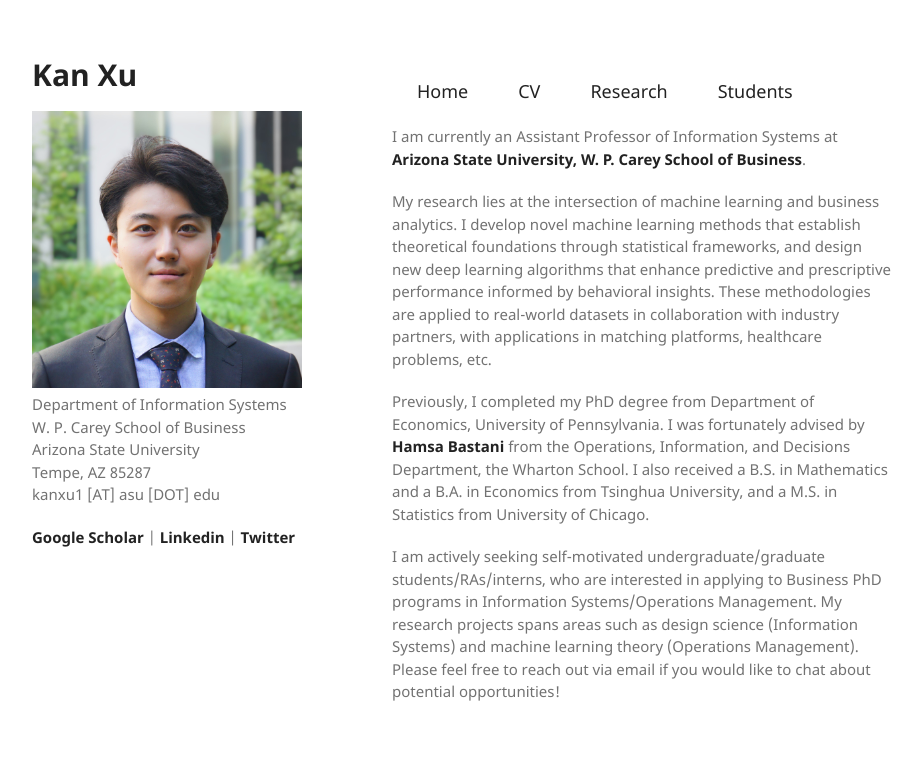
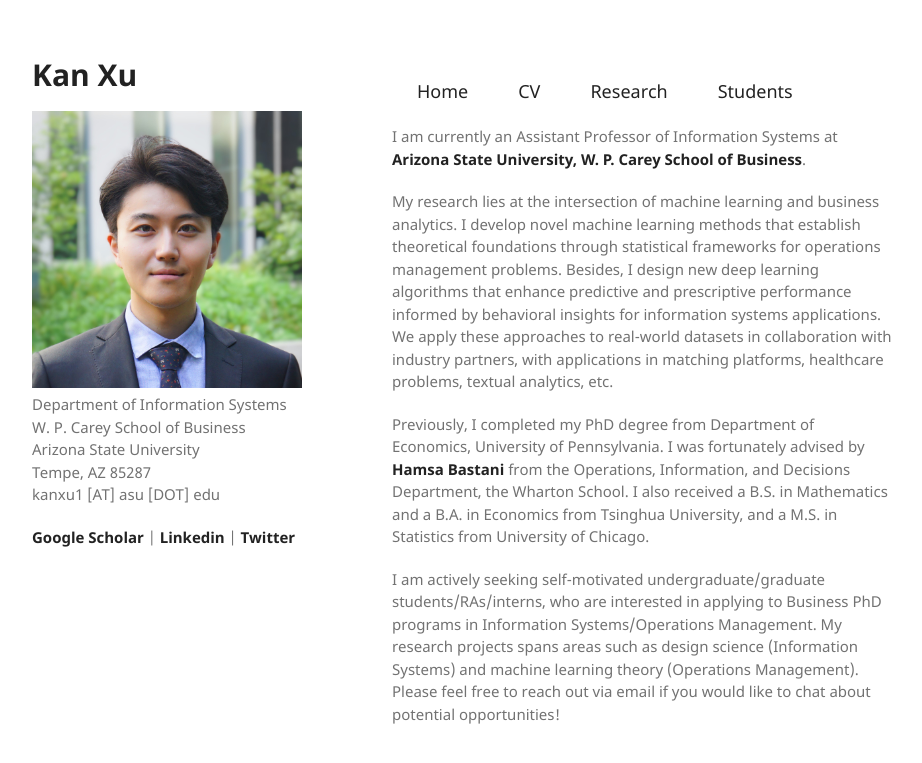
Before and after one commit to kanxu526/kanxu526.github.io, a Jekyll site: the page built from index.md, in a window 1280 px wide. Shown: the top 763 px of the page, without its empty margins (178-1100 px from the left). Built offline with Jekyll 4.4.1, drawn with Linux system fonts in a browser that asks for light colours.

Commit message:
Update index.md

```diff
--- a/index.md
+++ b/index.md
@@ -11,7 +11,7 @@ layout: default
 
 <p>I am currently an Assistant Professor of Information Systems at <a href="https://wpcarey.asu.edu/">Arizona State University, W. P. Carey School of Business</a>. </p>
 
-<p>My research lies at the intersection of machine learning and business analytics. I develop novel machine learning methods that establish theoretical foundations through statistical frameworks, and design new deep learning algorithms that enhance predictive and prescriptive performance informed by behavioral insights. These methodologies are applied to real-world datasets in collaboration with industry partners, with applications in matching platforms, healthcare problems, etc.</p>
+<p>My research lies at the intersection of machine learning and business analytics. I develop novel machine learning methods that establish theoretical foundations through statistical frameworks for operations management problems. Besides, I design new deep learning algorithms that enhance predictive and prescriptive performance informed by behavioral insights for information systems applications. We apply these approaches to real-world datasets in collaboration with industry partners, with applications in matching platforms, healthcare problems, textual analytics, etc.</p>
 
 <p>Previously, I completed my PhD degree from Department of Economics, University of Pennsylvania. I was fortunately advised by <a href="https://hamsabastani.github.io">Hamsa Bastani</a> from the Operations, Information, and Decisions Department, the Wharton School. I also received a B.S. in Mathematics and a B.A. in Economics from Tsinghua University, and a M.S. in Statistics from University of Chicago. </p>
 
```
